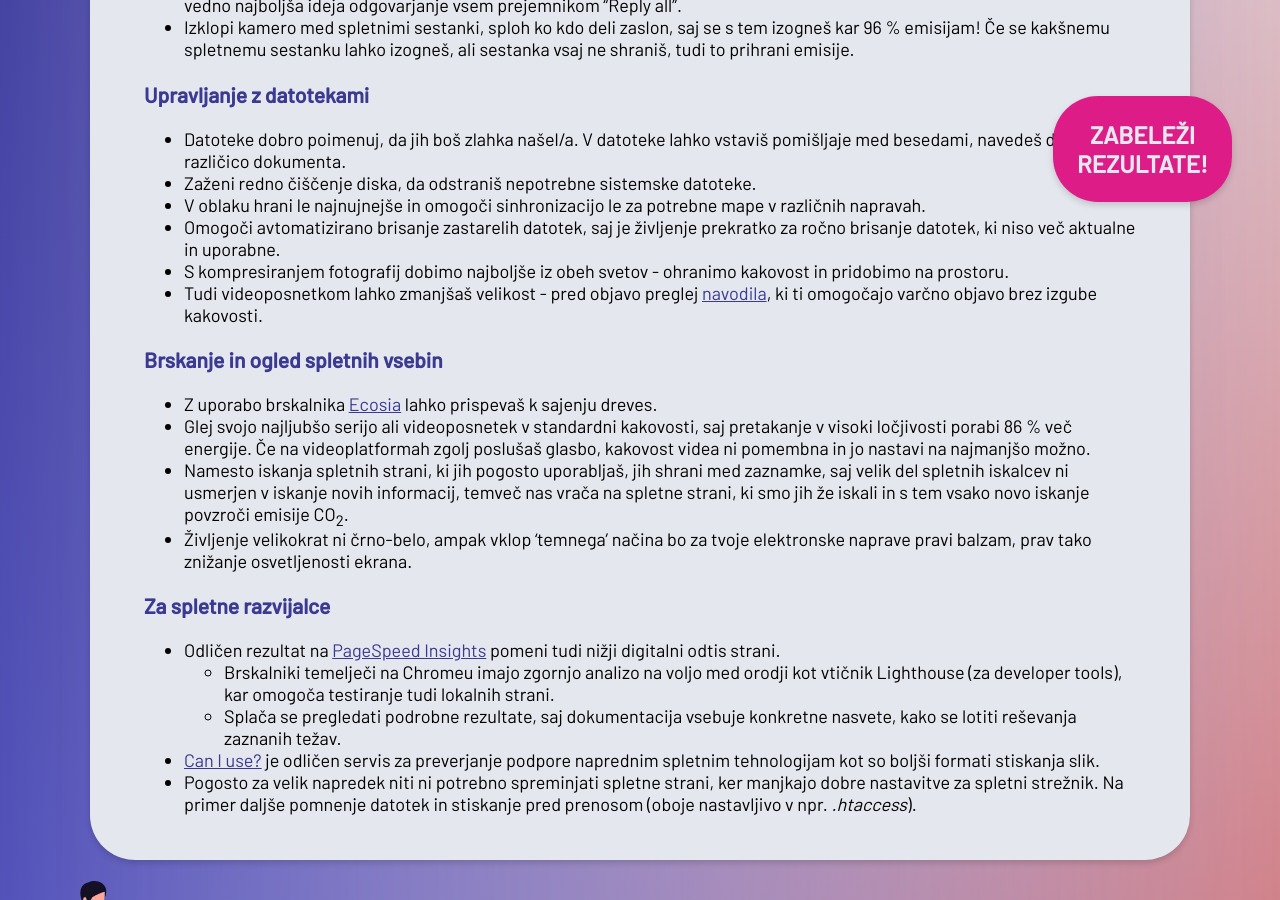
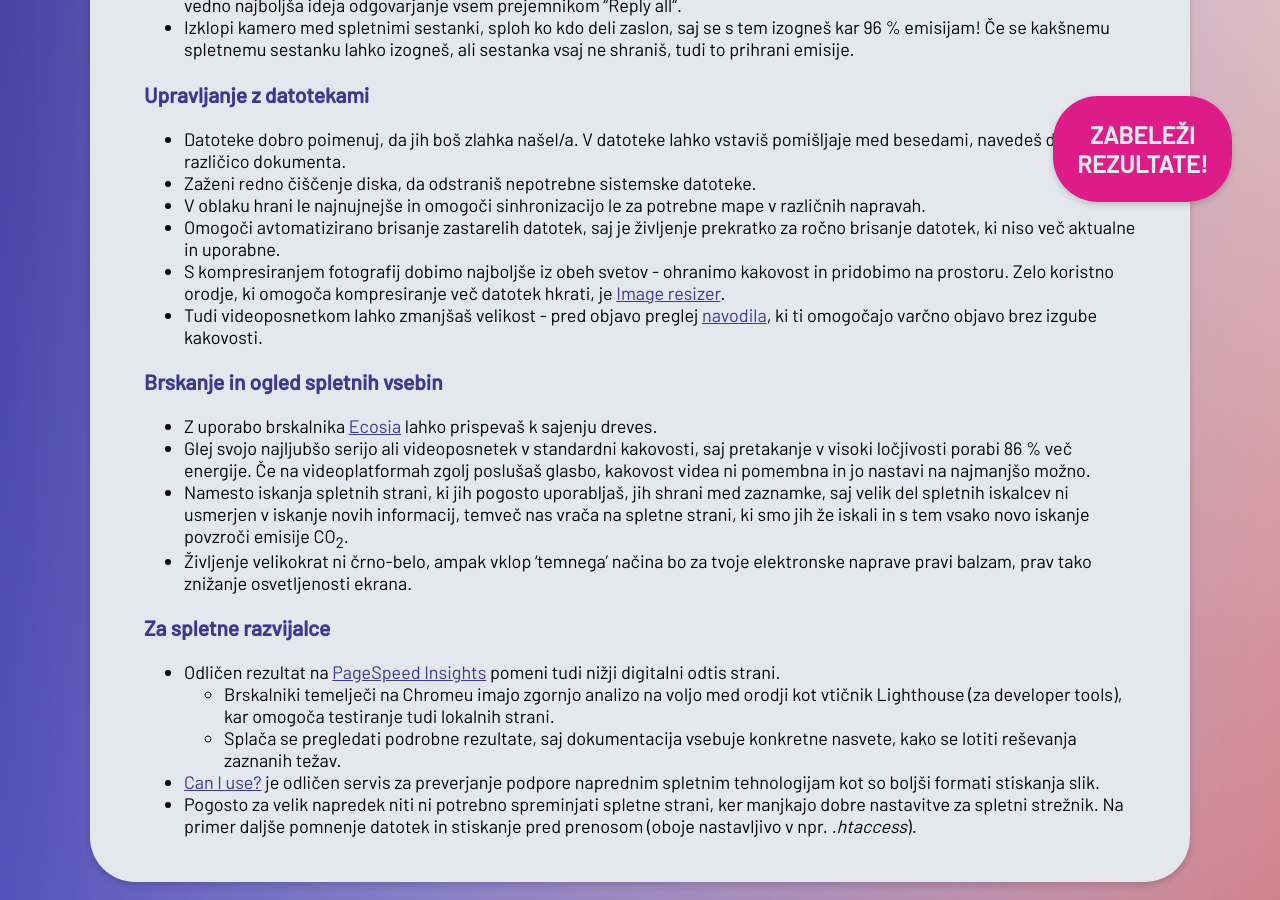
Before and after one commit to ewba/dcd-si, a Jekyll site: the page built from ohranjanje-dobrih-navad.md, in a window 1280 px wide and 900 px high, scrolled down 666 px. Built offline with Jekyll 4.4.1, drawn with Linux system fonts in a browser that asks for light colours.

Commit message:
Update ohranjanje-dobrih-navad.md

```diff
--- a/ohranjanje-dobrih-navad.md
+++ b/ohranjanje-dobrih-navad.md
@@ -21,7 +21,7 @@ V hitrem življenjskem tempu je digitalna prisotnost ključna za naše vsakodnev
 - Zaženi redno čiščenje diska, da odstraniš nepotrebne sistemske datoteke.
 - V oblaku hrani le najnujnejše in omogoči sinhronizacijo le za potrebne mape v različnih napravah.
 - Omogoči avtomatizirano brisanje zastarelih datotek, saj je življenje prekratko za ročno brisanje datotek, ki niso več aktualne in uporabne.
-- S kompresiranjem fotografij dobimo najboljše iz obeh svetov - ohranimo kakovost in pridobimo na prostoru.
+- S kompresiranjem fotografij dobimo najboljše iz obeh svetov - ohranimo kakovost in pridobimo na prostoru. Zelo koristno orodje, ki omogoča kompresiranje več datotek hkrati, je <a href="https://image-resizer-for-windows.en.lo4d.com/windows" target="_blank" rel="noopener">Image resizer</a>.
 - Tudi videoposnetkom lahko zmanjšaš velikost - pred objavo preglej <a href="https://theshiftproject.org/en/guide-reduce-weight-video-5-minutes/" target="_blank" rel="noopener">navodila</a>, ki ti omogočajo varčno objavo brez izgube kakovosti.
 
 ### Brskanje in ogled spletnih vsebin
```
